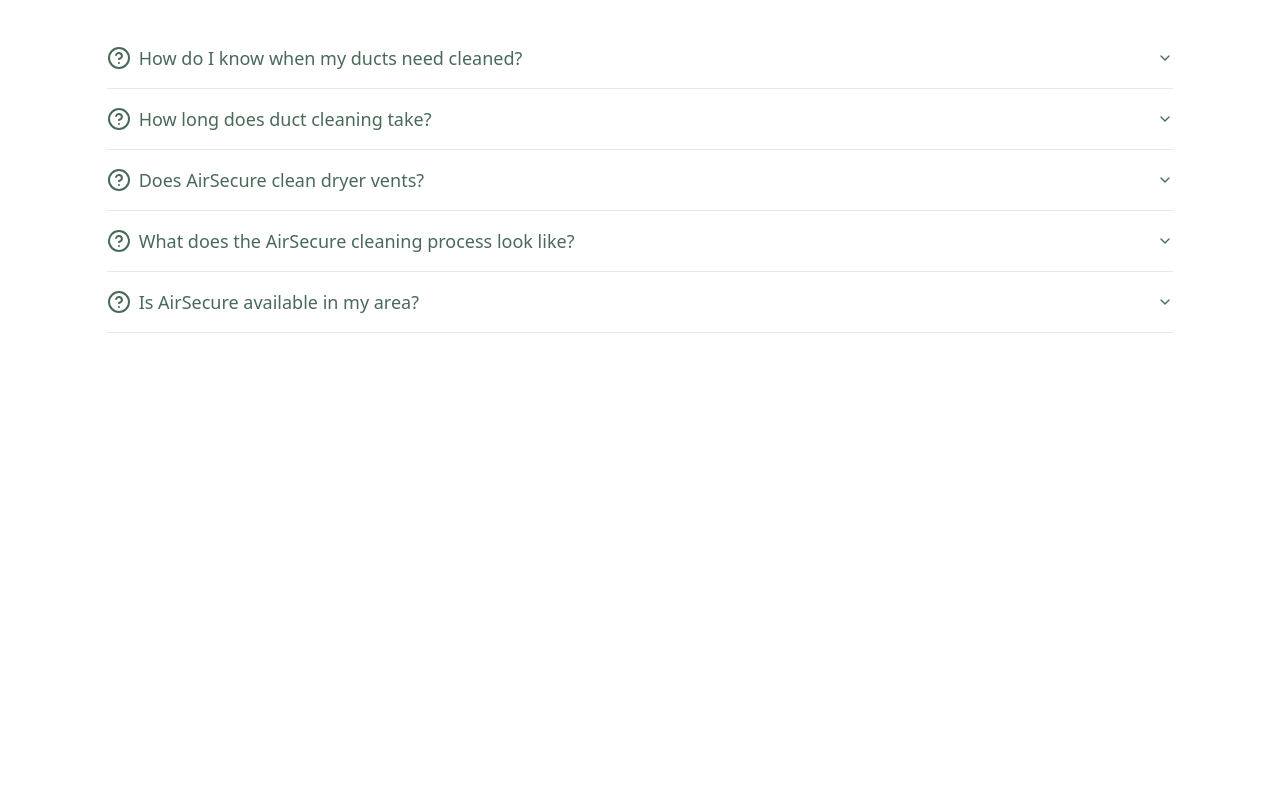
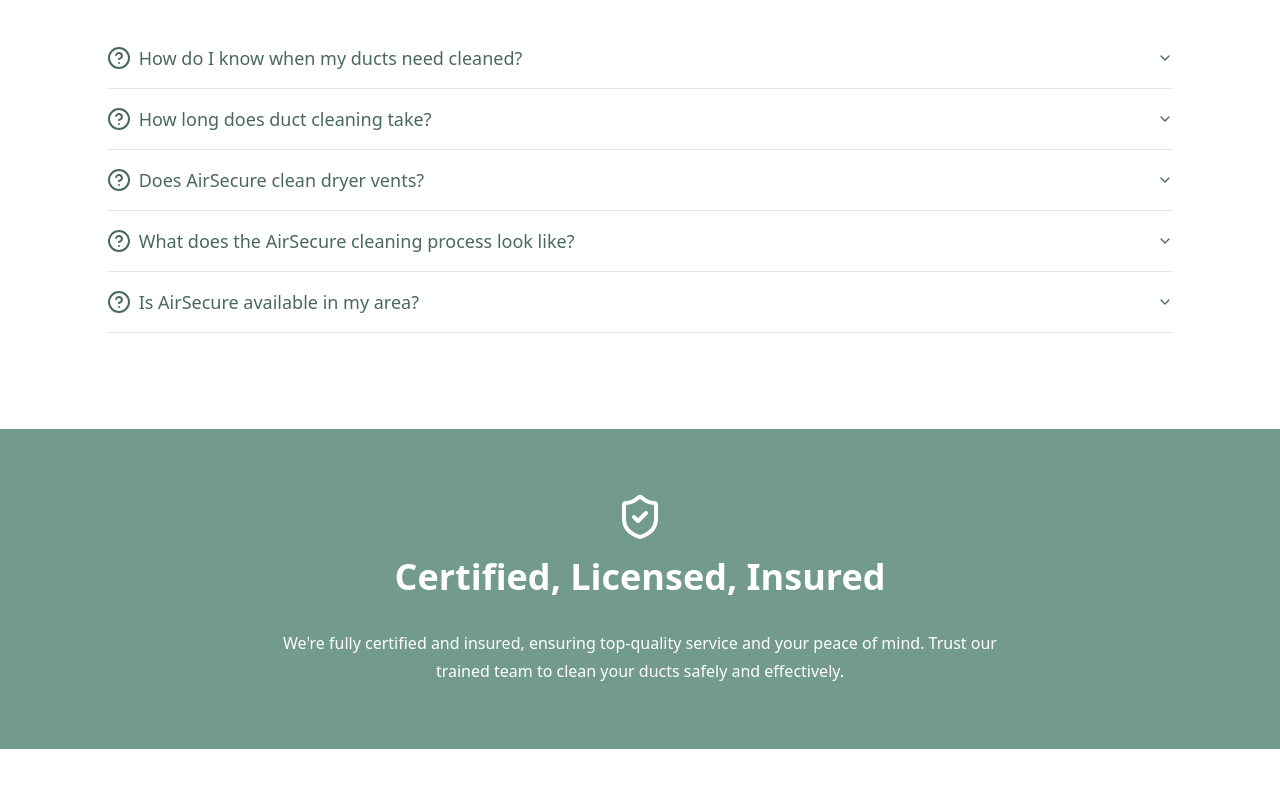
Before and after one commit to taylorfinelli/airsecure-frontend, a React (Vite) app in the folder airsecure-frontend/: page / in a window 1280 px wide. Shown: the part 2302-3089 px from the top of the page. Before the commit the page ends 2859 px from the top, so only its background shows below. Built offline with nearby package versions, Linux system fonts and the light colour scheme.

Commit message:
9 / Bottom Section (#13)
* Add section on web page for certification statement.

* Small changes made to Certified().

```diff
--- /dev/null
+++ b/airsecure-frontend/src/pages/home/certified/index.tsx
@@ -0,0 +1,21 @@
+import { ShieldCheck } from "lucide-react";
+
+export default function Certified() {
+  return (
+    <div className="flex flex-col items-center py-16 my-8 bg-green-primary px-4">
+      <div className="pb-4">
+        <ShieldCheck className="h-12 w-12 text-white" />
+      </div>
+      <div>
+        <p className="md:text-4xl font-semibold text-center text-3xl text-white mb-8">
+          Certified, Licensed, Insured
+        </p>
+      </div>
+      <div className="max-w-3xl w-full">
+        <p className="text-center text-white">
+          We're fully certified and insured, ensuring top-quality service and your peace of mind. Trust our trained team to clean your ducts safely and effectively.
+        </p>
+      </div>
+    </div>
+  );
+}
--- a/airsecure-frontend/src/pages/home/index.tsx
+++ b/airsecure-frontend/src/pages/home/index.tsx
@@ -3,6 +3,7 @@
 import FAQ from "./faq";
 import Hero from "./hero";
 import Why from "./why";
+import Certified from "./certified";
 
 export default function Home() {
   return (
@@ -12,6 +13,7 @@
       <BeforeAndAfter />
       <DidYouKnow />
       <FAQ />
+      <Certified />
     </div>
   );
 }
```
